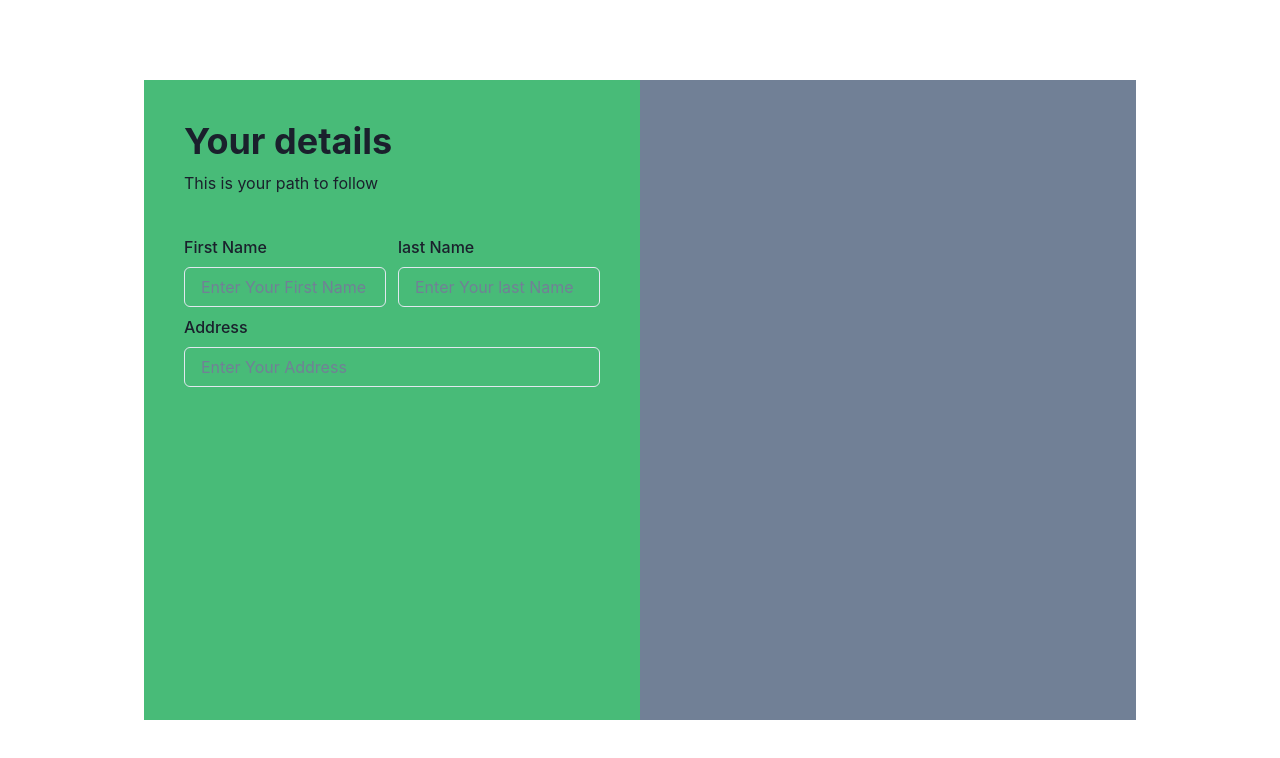
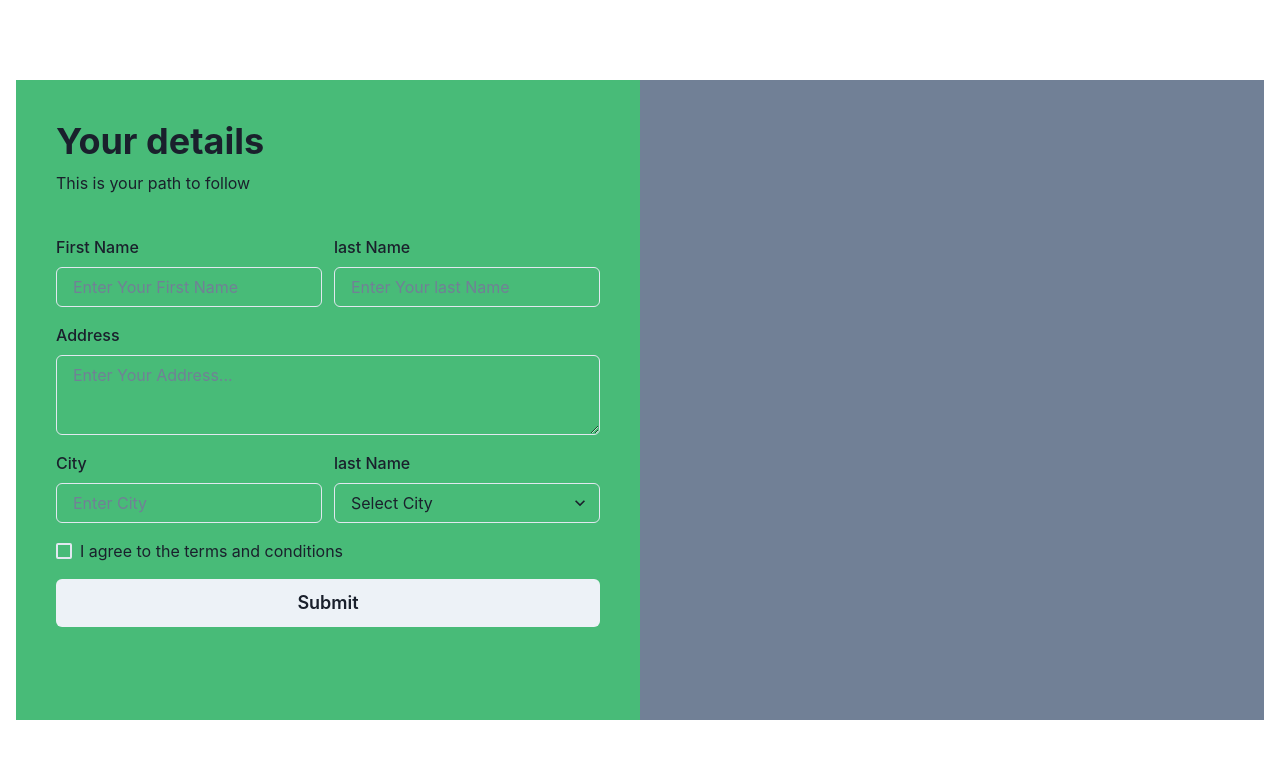
Before and after one commit to ravidhwn01/Chakra-UI, a React (Create React App) app in the folder chakra/: page / in a window 1280 px wide. Shown: the top 758 px of the page. Built offline with nearby package versions, Linux system fonts and the light colour scheme.

Commit message:
grid component

```diff
--- a/chakra/src/App.js
+++ b/chakra/src/App.js
@@ -1,4 +1,6 @@
 import {
+  Button,
+  Checkbox,
   Container,
   Flex,
   FormControl,
@@ -6,14 +8,16 @@ import {
   GridItem,
   Heading,
   Input,
+  Select,
   SimpleGrid,
   Text,
+  Textarea,
   VStack,
 } from "@chakra-ui/react";
 
 function App() {
   return (
-    <Container maxWidth="container.lg">
+    <Container maxWidth="container.xl">
       <Flex h="100vh" py={20}>
         <VStack
           bg={"green.400"}
@@ -26,7 +30,7 @@ function App() {
             <Heading>Your details</Heading>
             <Text>This is your path to follow</Text>
           </VStack>
-          <SimpleGrid columns={2} columnGap={3} rowGap={2}>
+          <SimpleGrid columns={2} columnGap={3} rowGap={4}>
             <GridItem colSpan={1}>
               <FormControl>
                 <FormLabel>First Name</FormLabel>
@@ -42,8 +46,36 @@ function App() {
             <GridItem colSpan={2}>
               <FormControl>
                 <FormLabel>Address</FormLabel>
-                <Input placeholder="Enter Your Address" />
+                <Textarea placeholder="Enter Your Address...">
+                </Textarea>
               </FormControl>
+            </GridItem>
+            <GridItem colSpan={1}>
+              <FormControl>
+                <FormLabel>City</FormLabel>
+                <Input placeholder="Enter City" />
+              </FormControl>
+            </GridItem>
+            <GridItem colSpan={1}>
+              <FormControl>
+                <FormLabel>last Name</FormLabel>
+                <Select placeholder="Select City" >
+                  <option value={"india"} >India</option>
+                </Select>
+              </FormControl>
+            </GridItem>
+            <GridItem colSpan={2}>
+              <FormControl>
+                <Checkbox>
+                  I agree to the terms and conditions
+                </Checkbox>
+              </FormControl>
+            </GridItem>
+            <GridItem colSpan={2} >
+            <Button width={"full"} size = "lg" >
+              Submit
+            </Button>
+
             </GridItem>
           </SimpleGrid>
         </VStack>
```
